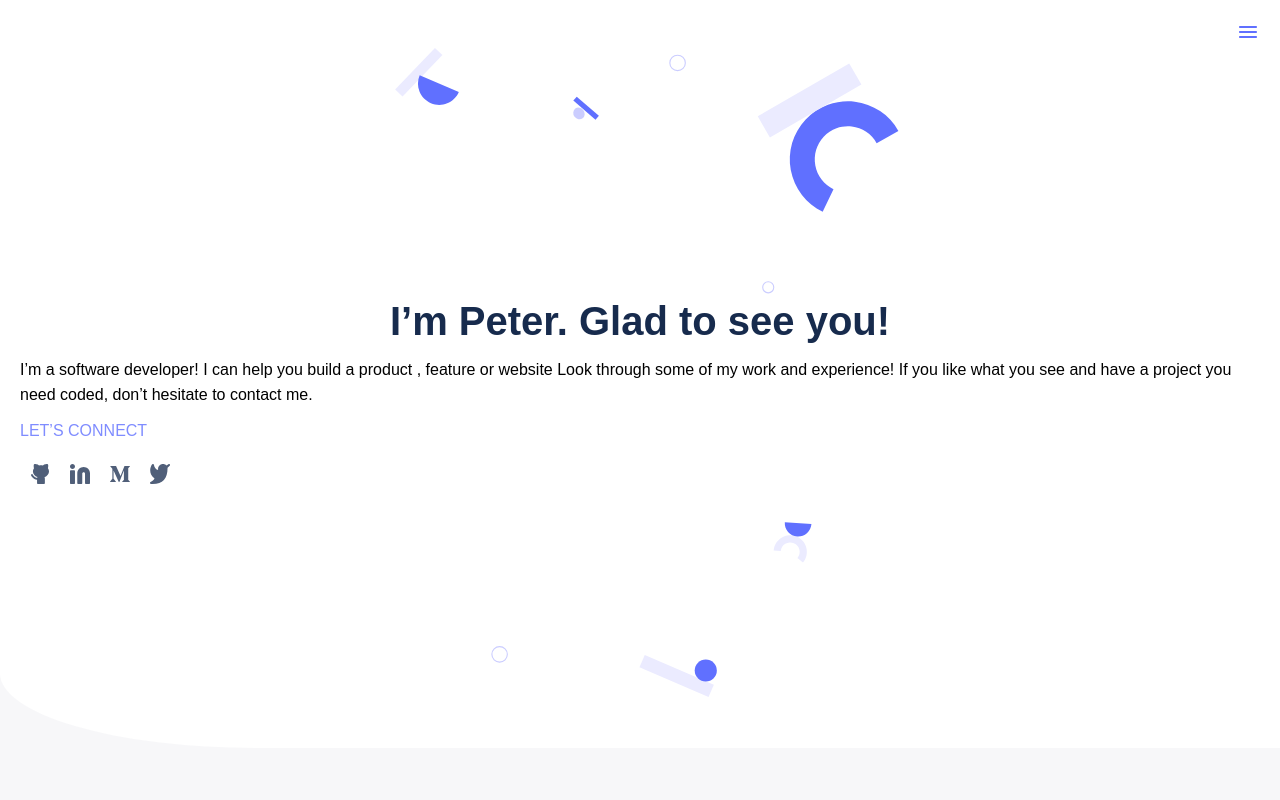
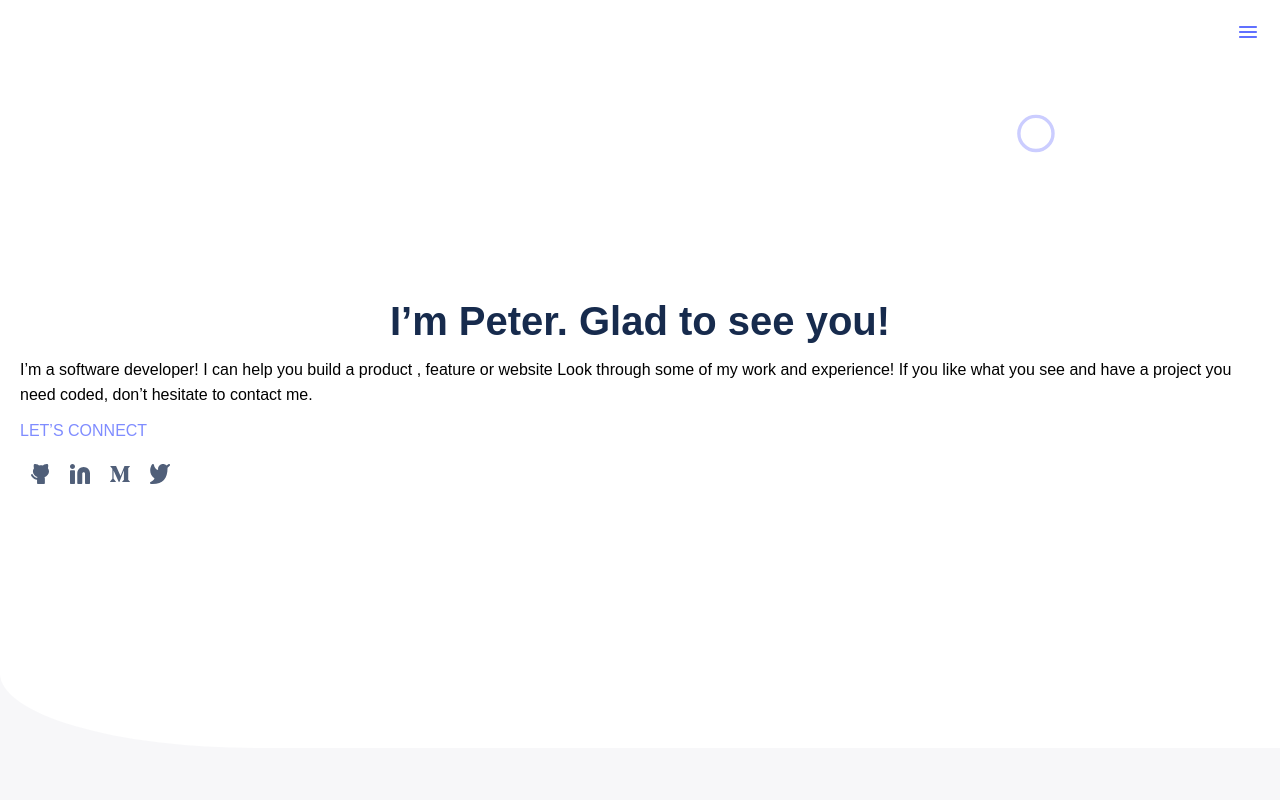
Before and after one commit to peter-akhigbe/portfolio, a React (Vite) app: page / in a window 1280 px wide. Shown: the top 800 px of the page. Built offline with nearby package versions, Linux system fonts and the light colour scheme.

Commit message:
Update main.tsx

```diff
--- a/src/components/main.tsx
+++ b/src/components/main.tsx
@@ -5,7 +5,8 @@ import Connect from './connect';
 const StyledMain = styled.main`
   background-image: url(${background});
   background-repeat: no-repeat;
-  background-size: 100vw 650px;
+  background-size: 100vw;
+  background-position: center;
   height: 700px;
 
   display: flex;
```
